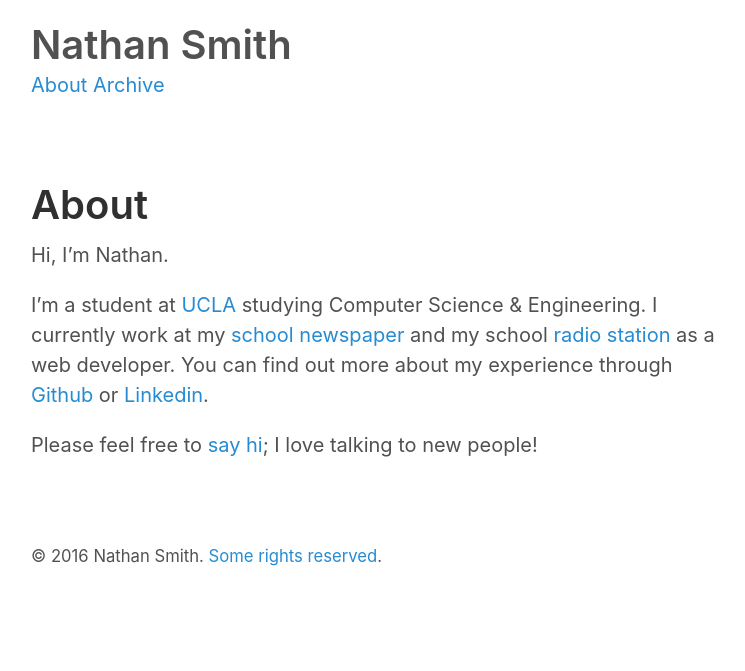
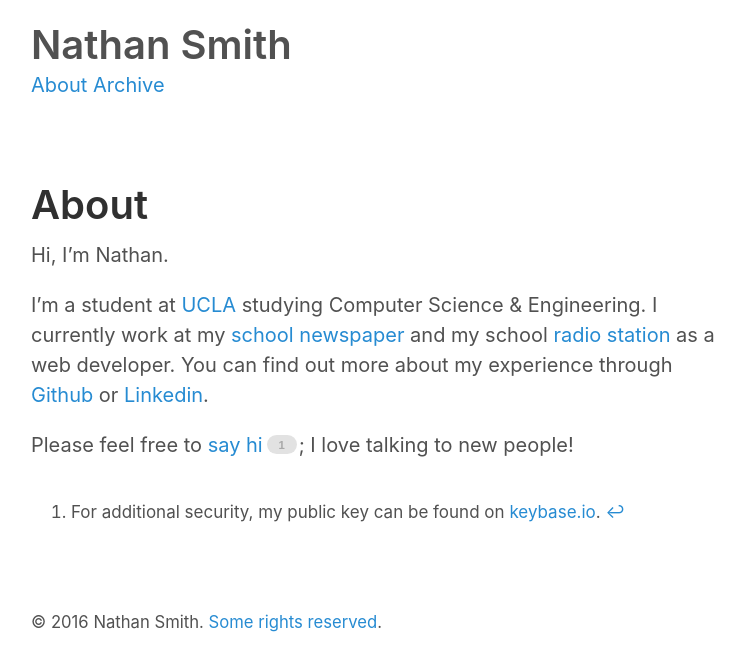
Before and after one commit to nathanmsmith/nathansmith.io, a Jekyll site: the page built from about.md, in a window 1280 px wide. Shown: the top 671 px of the page, without its empty margins (259-1004 px from the left). Built offline with Jekyll 4.4.1, drawn with Linux system fonts in a browser that asks for light colours.

Commit message:
Mention keybase in about

```diff
--- a/about.md
+++ b/about.md
@@ -8,7 +8,9 @@ Hi, I'm Nathan.
 
 I'm a student at [UCLA][1] studying Computer Science & Engineering. I currently work at my [school newspaper][2] and my school [radio station][3] as a web developer. You can find out more about my experience through [Github][4] or [Linkedin][5].
 
-Please feel free to [say hi][6]; I love talking to new people!
+Please feel free to [say hi][6][^1]; I love talking to new people!
+
+[^1]:	For additional security, my public key can be found on [keybase.io][7].
 
 [1]:	http://www.ucla.edu
 [2]:	http://dailybruin.com
```
Also changed, not shown: other parts of about.md (+1 -0 lines).
